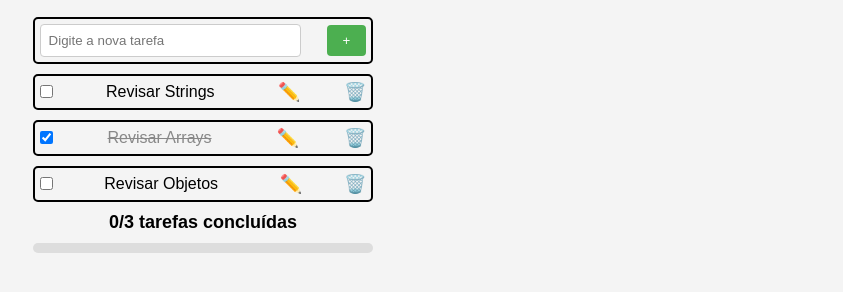
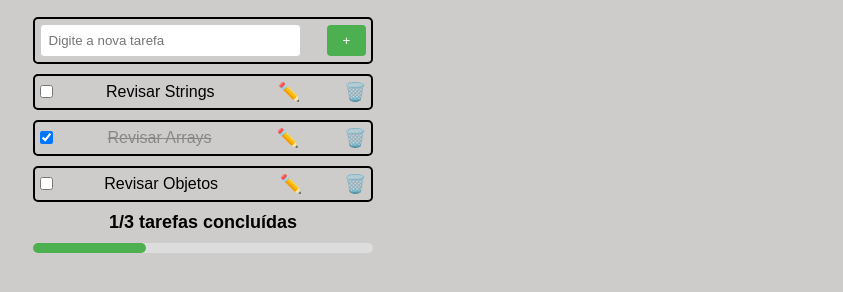
Before and after one commit to Heitor147/Trabalho-de-DW, a plain HTML site: page lista.html in a window 1280 px wide. Both pictures are taken after a click on the element 639 px from the left and 455 px from the top of the page. Shown: the part 318-610 px from the top of the page, without its empty margins (437-1280 px from the left). Drawn offline with Linux system fonts and the light colour scheme.

Commit message:
Atualização
Mudei a cor de fundo para que o botão de modo claro e escuro fique mais visivel, também tive que ajustar o código JavaScript porque por algum imprevisto, a barra de progresso não estava funcionando.

```diff
--- a/lista.css
+++ b/lista.css
@@ -6,7 +6,7 @@
 
 body {
     font-family: Arial, sans-serif;
-    background-color: #f4f4f4;
+    background-color: #cecbcb;
     display: flex;
     justify-content: center;
     align-items: center;
--- a/lista.js
+++ b/lista.js
@@ -86,6 +86,13 @@ document.getElementById('new-task').addEventListener('keypress', (event) => {
     }
 });
 
+// Adiciona o listener para cada checkbox existente e futuro
+document.querySelector('.checkbox-container').addEventListener('change', (event) => {
+    if (event.target.classList.contains('task-checkbox')) {
+        updateProgressBar();
+    }
+});
+
 // Obtém o modal
 var modal = document.getElementById("alunosModal");
 
```
